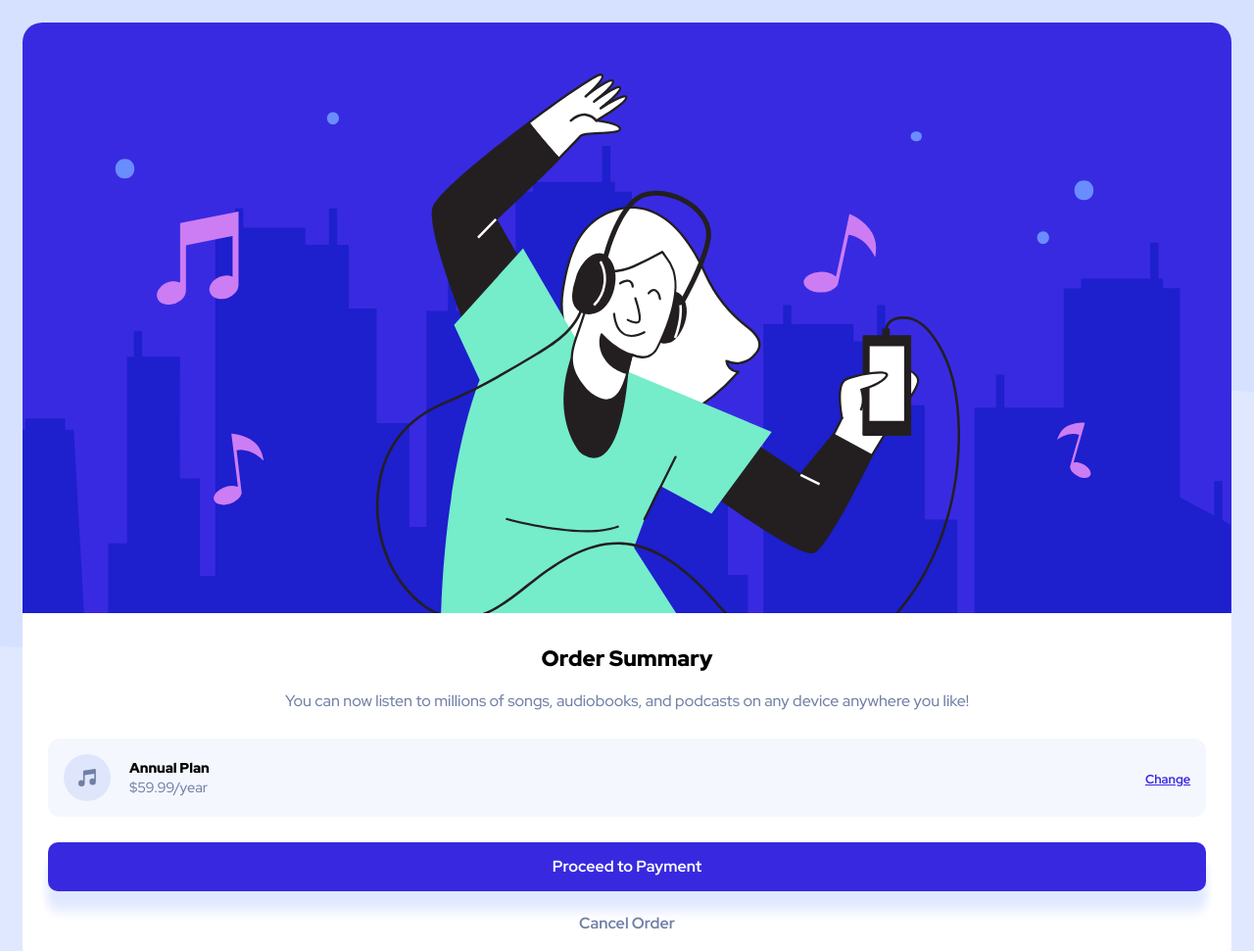
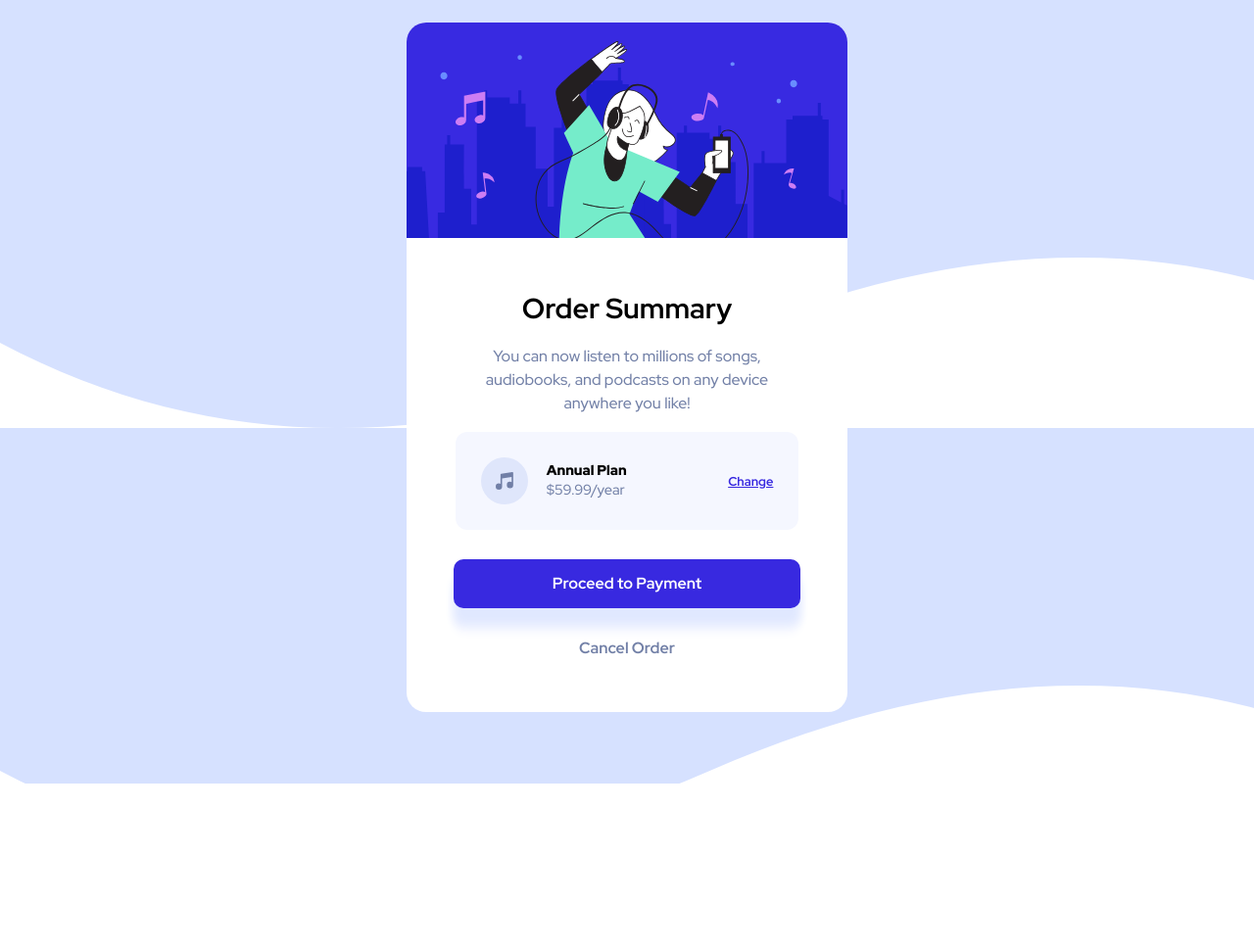
Before and after one commit to johnmal-dev/order-summary-component, a plain HTML site: page index.html in a window 1280 px wide. Shown: the top 971 px of the page at 98% size. After the commit the page ends 800 px from the top, so only its background shows below. Drawn offline with Linux system fonts and the light colour scheme.

Commit message:
add desktop bg image

```diff
--- a/styles/style.css
+++ b/styles/style.css
@@ -16,12 +16,27 @@ body {
   background-repeat: no-repeat;
   background-size: contain;
 }
+@media (min-width: 768px) {
+  body {
+    background: url(/images/pattern-background-desktop.svg);
+  }
+}
 main {
   padding: 1.45rem;
+  display: -webkit-box;
+  display: -ms-flexbox;
+  display: flex;
+  -webkit-box-pack: center;
+      -ms-flex-pack: center;
+          justify-content: center;
+  -webkit-box-align: center;
+      -ms-flex-align: center;
+          align-items: center;
 }
 .card {
   border-radius: 20px;
   background-color: white;
+  max-width: 455px;
 }
 .card .hero img {
   width: 100%;
@@ -41,9 +56,20 @@ main {
           align-items: center;
   padding: 1.6rem;
 }
+@media (min-width: 768px) {
+  .card .text {
+    padding: 3rem;
+  }
+}
 .card .text h1 {
   font-weight: 900;
   font-size: 1.4rem;
+}
+@media (min-width: 768px) {
+  .card .text h1 {
+    font-size: 1.8rem;
+    font-weight: 700;
+  }
 }
 .card .text p {
   font-weight: 500;
@@ -51,9 +77,11 @@ main {
   margin: 1.1rem 0;
   line-height: 1.5rem;
   text-align: center;
+  max-width: 350px;
   color: #7280a7;
 }
 .card .text .plan-container {
+  max-width: 350px;
   width: 100%;
   background-color: #f5f7ff;
   display: -webkit-box;
@@ -68,6 +96,12 @@ main {
   border-radius: 12px;
   margin: .5rem 0;
   padding: 1rem;
+}
+@media (min-width: 768px) {
+  .card .text .plan-container {
+    padding: 1.6rem;
+    margin: 0;
+  }
 }
 .card .text .plan-container img {
   height: 48px;
@@ -109,6 +143,11 @@ main {
   -webkit-box-shadow: 0 17px 10px #e0e8ff, 0 25px 10px #f5f7ff;
           box-shadow: 0 17px 10px #e0e8ff, 0 25px 10px #f5f7ff;
 }
+@media (min-width: 768px) {
+  .card .text .proceed-btn {
+    margin-top: 1.9rem;
+  }
+}
 .card .text .proceed-btn:hover {
   opacity: .5;
 }
@@ -119,6 +158,11 @@ main {
   font-weight: 700;
   margin-bottom: .45rem;
 }
+@media (min-width: 768px) {
+  .card .text .cancel-btn {
+    margin-top: 1.9rem;
+  }
+}
 .card .text .cancel-btn:hover {
   color: #1f2f56;
 }
```
